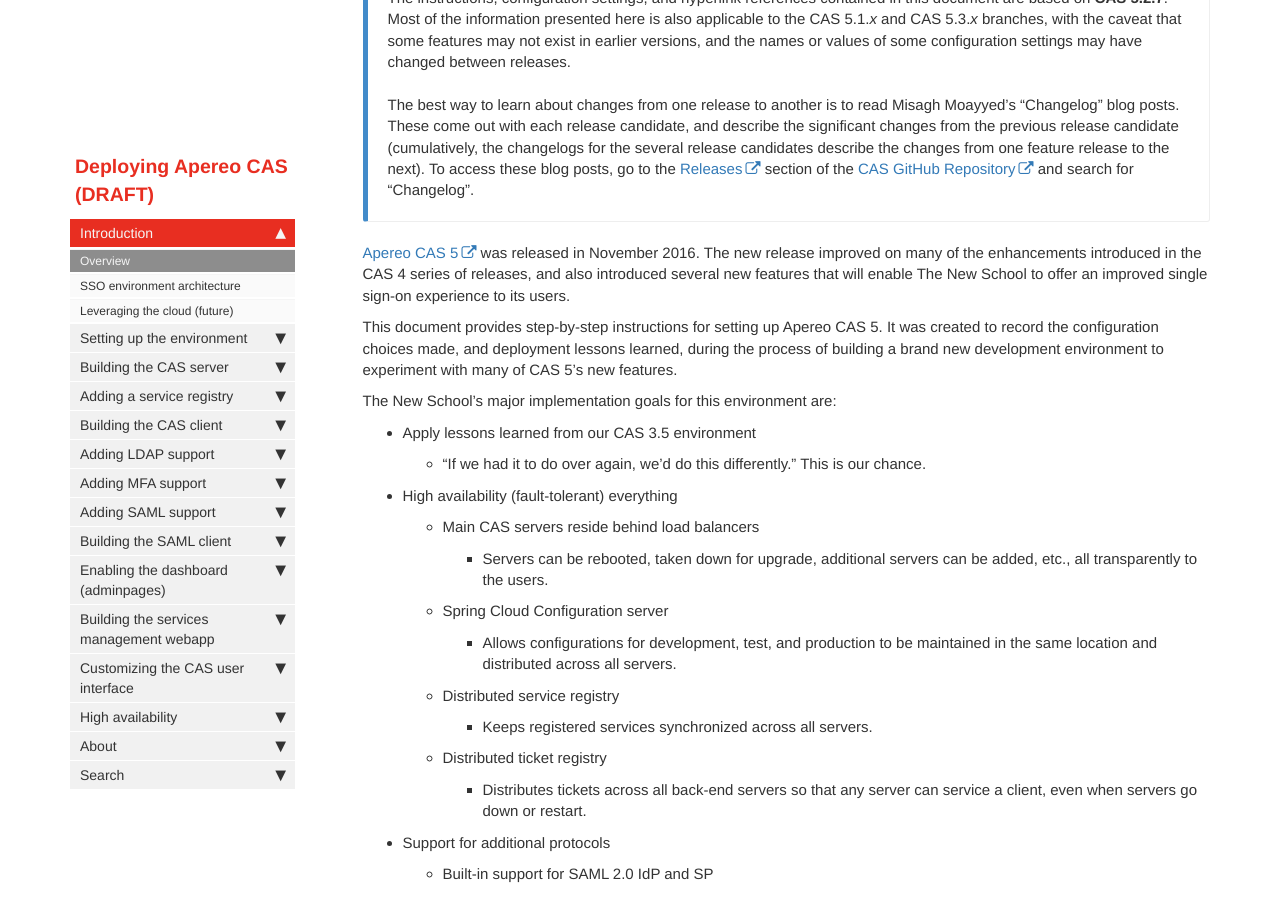
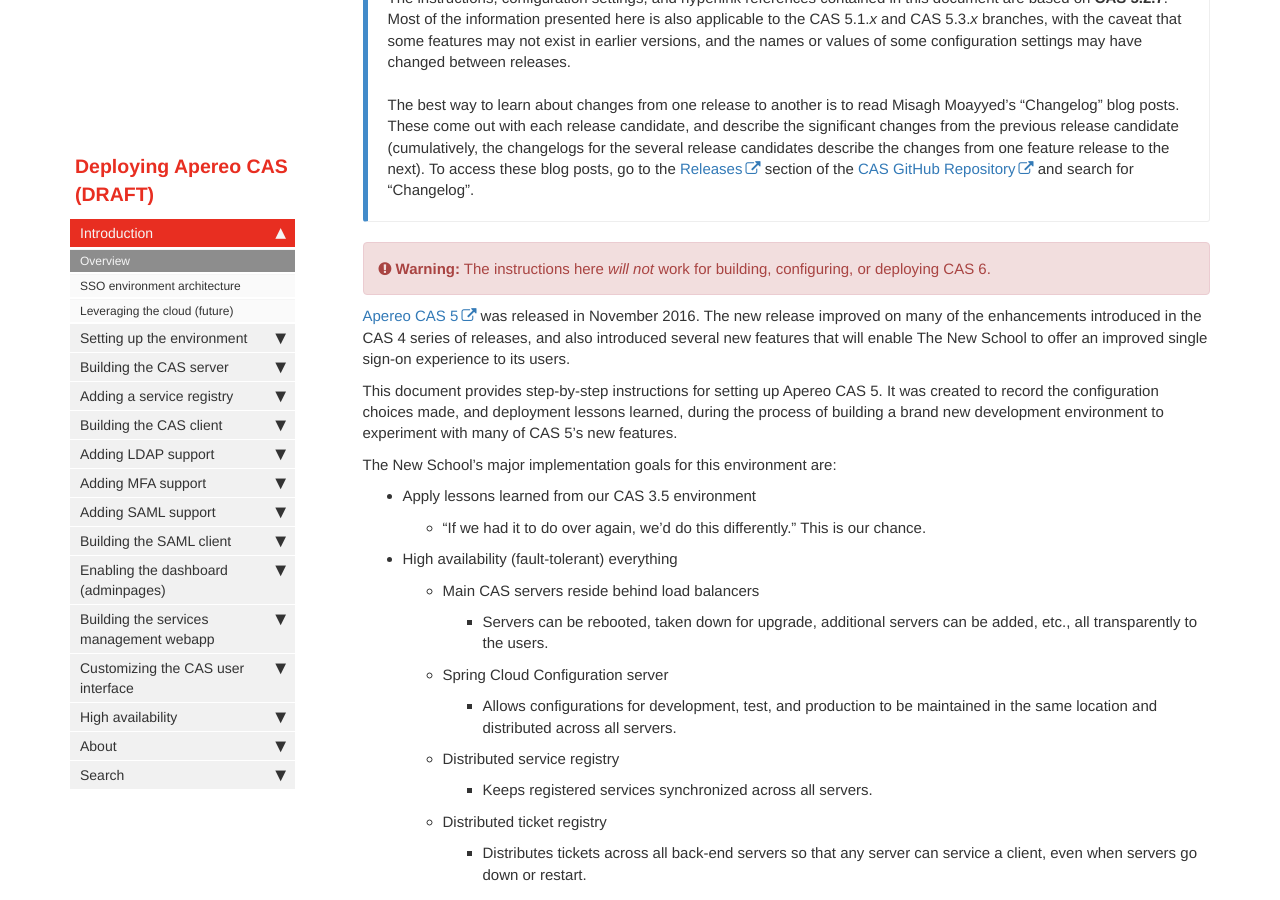
Before and after one commit to dacurry-tns/deploying-apereo-cas, a Jekyll site: the page built from pages/introduction/overview.md, in a window 1280 px wide and 900 px high, scrolled down 465 px. Built offline with Jekyll 4.4.1, drawn with Linux system fonts in a browser that asks for light colours; nearby versions of some CDN libraries; comment, search, counter and statistics services are not loaded.

Commit message:
Added warning not to use with CAS 6.

```diff
--- a/pages/introduction/overview.md
+++ b/pages/introduction/overview.md
@@ -7,6 +7,8 @@ summary: This document provides step-by-step instructions for setting up an Aper
 ---
 
 {% include callout.html type="primary" content="**CAS VERSION USED IN THIS DOCUMENT**<br><br>The instructions, configuration settings, and hyperlink references contained in this document are based on **CAS 5.2.7**. Most of the information presented here is also applicable to the CAS 5.1.*x* and CAS 5.3.*x* branches, with the caveat that some features may not exist in earlier versions, and the names or values of some configuration settings may have changed between releases.<br><br>The best way to learn about changes from one release to another is to read Misagh Moayyed's \"Changelog\" blog posts. These come out with each release candidate, and describe the significant changes from the previous release candidate (cumulatively, the changelogs for the several release candidates describe the changes from one feature release to the next). To access these blog posts, go to the [Releases][casrepo-releases] section of the [CAS GitHub Repository][casrepo] and search for \"Changelog\"." %}
+
+{% include warning.html content="The instructions here *will not* work for building, configuring, or deploying CAS 6." %}
 
 [Apereo CAS 5][casdocs] was released in November 2016. The new release improved on many of the enhancements introduced in the CAS 4 series of releases, and also introduced several new features that will enable The New School to offer an improved single sign-on experience to its users.
 
```
